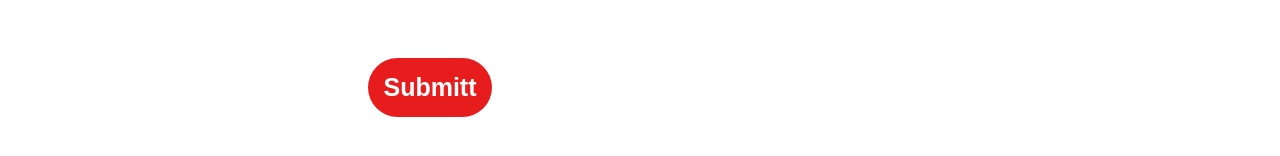
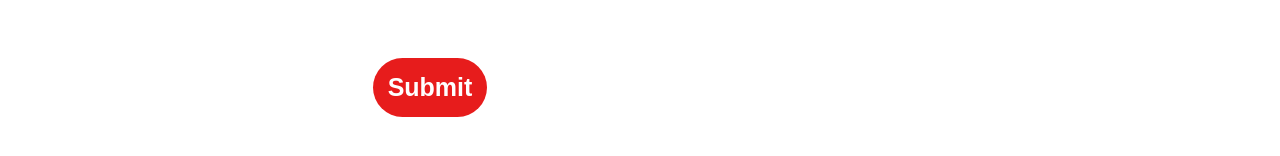
Before and after one commit to BibhavPaudel/frontend, a React (Create React App) app: page / in a window 1280 px wide. Both pictures are taken after a click on the button "Get Started". Shown: the part 586-742 px from the top of the page. Built offline with nearby package versions, Linux system fonts and the light colour scheme.

Commit message:
waps start

```diff
--- a/src/components/QrReaderCoupon.js
+++ b/src/components/QrReaderCoupon.js
@@ -32,7 +32,7 @@ const QrReaderCoupon = () => {
   const goToUrl = () => {
     if (scannedResult) {
       alert("Excited for Coupons ??");
-      localStorage.setItem("spins_left",3);
+
     }
   };
   const goToUrlundefined = () => {
--- a/src/pages/Login.js
+++ b/src/pages/Login.js
@@ -78,13 +78,14 @@ const Login = () => {
           //redirect after .5 sec delay
           setTimeout(() => {
             nav("/home");
-          }, 500);
+          }, 100);
         }
       })
       .catch((e) => {
         console.error(e.error);
         //activating snackbar for error
         setState({ ...state, openError: true });
+        localStorage.setItem("spins_left",3);
       });
   };
 
@@ -286,7 +287,7 @@ const Login = () => {
             setDept(e.target.value);
           }}
         />
-       { loading ? <button className="submitButton"> Loading... </button> : <button className="submitButton"> Submitt </button>}
+       { loading ? <button className="submitButton"> Loading... </button> : <button className="submitButton"> Submit </button>}
       </form>
       <button
         className={clicked ? "startedButton five" : "startedButton"}
```
